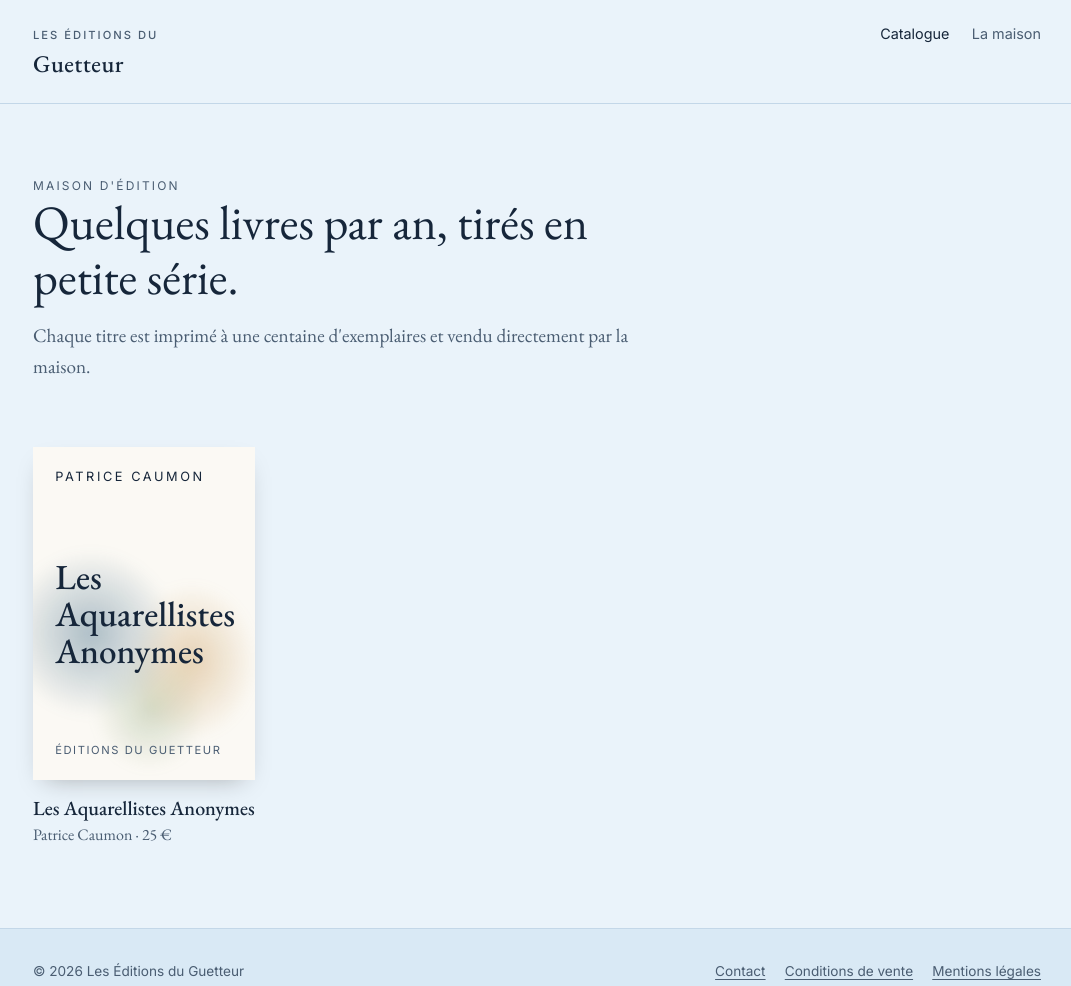
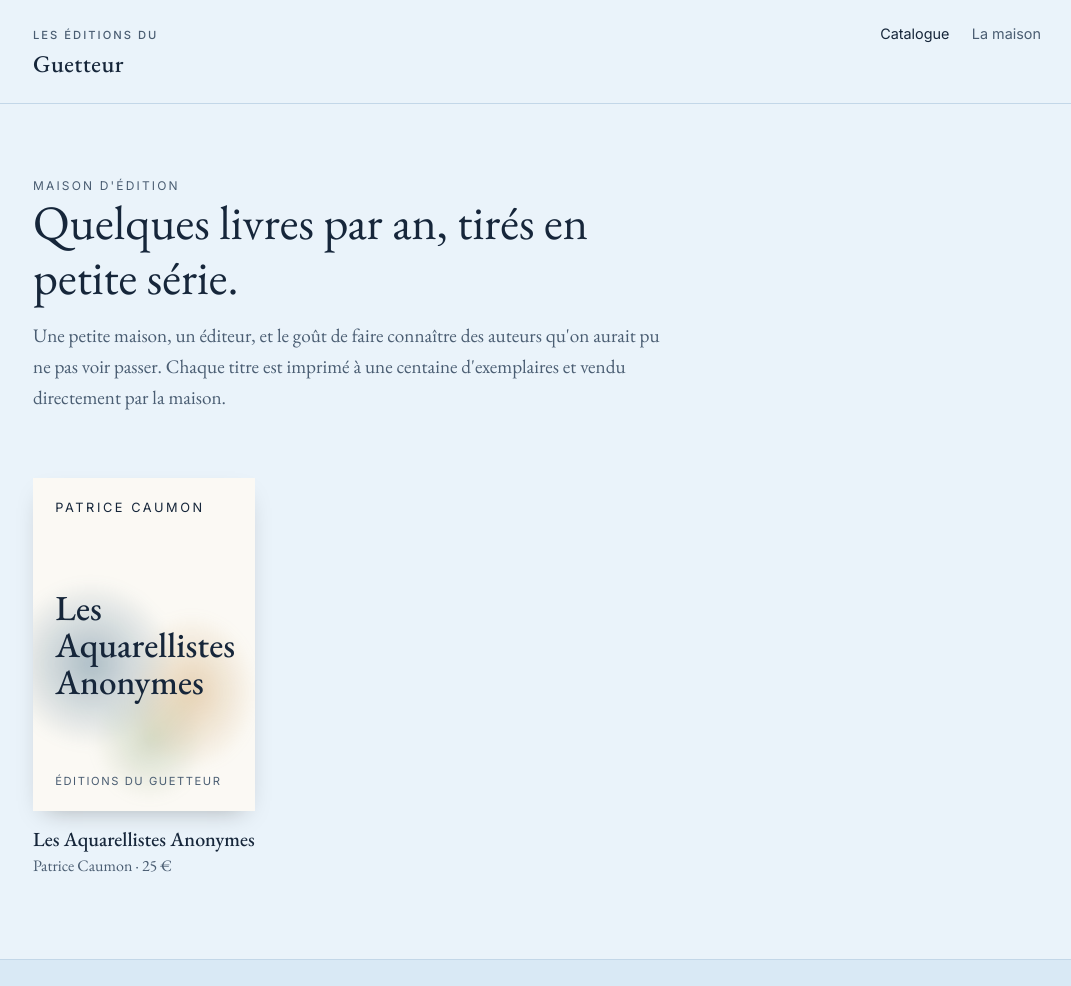
Before and after one commit to editions-du-guetteur/editions-du-guetteur, a plain HTML site: page index.html in a window 1280 px wide. Shown: the top 986 px of the page, without its empty margins (103-1174 px from the left). Drawn offline with nearby package versions, Linux system fonts and the light colour scheme.

Commit message:
Phrase d'accueil sur la ligne éditoriale
Co-Authored-By: Claude Opus 5.5 <noreply@anthropic.com>

```diff
--- a/index.html
+++ b/index.html
@@ -26,8 +26,7 @@
     <section class="intro">
       <p class="surtitre">Maison d'édition</p>
       <h1>Quelques livres par an, tirés en petite série.</h1>
-      <!-- TEXTE À FOURNIR : une ou deux phrases sur la ligne éditoriale -->
-      <p>Chaque titre est imprimé à une centaine d'exemplaires et vendu directement par la maison.</p>
+      <p>Une petite maison, un éditeur, et le goût de faire connaître des auteurs qu'on aurait pu ne pas voir passer. Chaque titre est imprimé à une centaine d'exemplaires et vendu directement par la maison.</p>
     </section>
 
     <section class="catalogue" aria-label="Catalogue">
```
Also changed, not shown: 1 other file.
